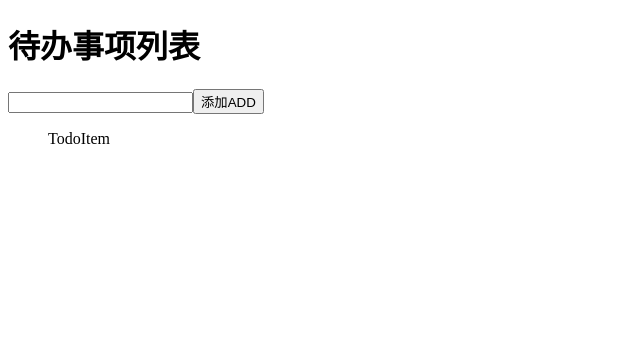
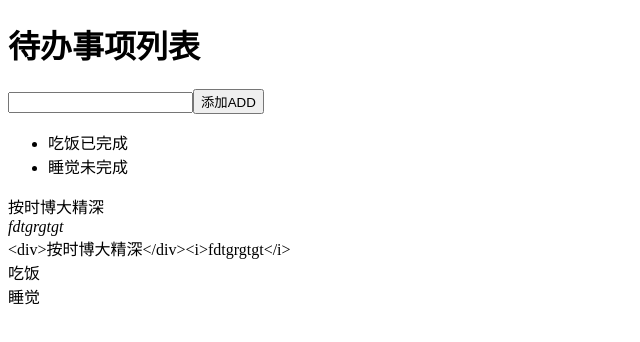
Before and after one commit to surongm/qianfeng-react, a React (Create React App) app: page / in a window 1280 px wide. Shown: the top 342 px of the page, without its empty margins (0-640 px from the left). Built offline with nearby package versions, Linux system fonts and the light colour scheme.

Commit message:
数据的传递 props map 显示dangerouslySetInnerHTML 三元运算符

```diff
--- a/src/App.js
+++ b/src/App.js
@@ -1,4 +1,4 @@
-import React, { Component, Fragment } from 'react'
+import React, { Component } from 'react'
 import {
     TodoHeader,
     TodoInput,
@@ -14,18 +14,44 @@ export default class App extends Component {
         super()
         this.state = {
             title:"待办事项列表",
-            desc: "今日事，今日毕"
+            desc: "今日事，今日毕",
+            article: '<div>按时博大精深</div><i>fdtgrgtgt</i>',
+            todos: [
+                {
+                    id:1,
+                    title: "吃饭",
+                    isCompleted: true
+                },{
+                    id:2,
+                    title: "睡觉",
+                    isCom: false
+                }
+            ]
         }
     }
     render() {
         return (
-            <Fragment>
+            <div>
                 <TodoHeader title={this.state.title}>
                     {this.state.statedesc}
                 </TodoHeader>
                 <TodoInput/>
-                <TodoList  btnText="ADD"/>
-            </Fragment>
+                <TodoList  btnText="ADD" todos={this.state.todos} />
+                {/* 三元运算符 */}
+                {/* {this.state.todos[0].isCompleted ? "完成" : "未完成"} */}
+                {/* {this.state.todos[0].isCompleted && "完成"} */}
+
+                {/* 如何展示带标签 */}
+                <div dangerouslySetInnerHTML={{__html:this.state.article}}></div>
+                {this.state.article}
+
+                {/* map */}
+                {
+                    this.state.todos.map(todo => {
+                        return <div key={todo.id}>{todo.title}</div>
+                    })
+                }
+            </div>
         )
     }
 }
--- a/src/components/TodoHeader/index.js
+++ b/src/components/TodoHeader/index.js
@@ -9,7 +9,7 @@ export default function TodoHeader(props) {
             <h1>
                 {props.title}
             </h1>
-            <p>{props.children}</p>
+            {/* <p>{props.children}</p> */}
         </>
     )
 }
--- a/src/components/TodoList/TodoItem.js
+++ b/src/components/TodoList/TodoItem.js
@@ -3,9 +3,10 @@ import React, { Component } from 'react'
 export default class TodoItem extends Component {
     render() {
         return (
-            <div>
-                TodoItem
-            </div>
+            <li>
+                {this.props.title}
+                {this.props.isCompleted ? "已完成" : "未完成"}
+            </li>
         )
     }
 }
--- a/src/components/TodoList/index.js
+++ b/src/components/TodoList/index.js
@@ -3,9 +3,23 @@ import TodoItem from './TodoItem.js'
 
 export default class TodoList extends Component {
     render() {
+        console.log(this.props)
         return (
             <ul>
-                <TodoItem />
+                {
+                    this.props.todos.map(todo => {
+                        return (
+                            <TodoItem
+                                key={todo.id}
+                                // id={todo.id}
+                                // title={todo.title}
+                                // isCompleted={todo.isCompleted}
+                                // 这样传递更方便
+                                {...todo}
+                            />
+                        )
+                    })
+                }
             </ul>
         )
     }
```
Also changed, not shown: 1 other file (tests, documents, lock files or other folders).
